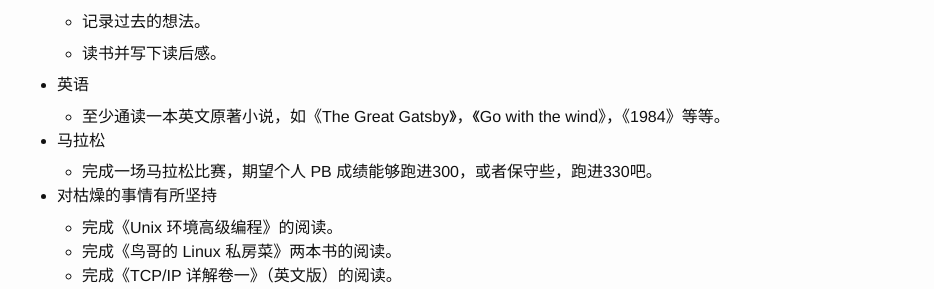
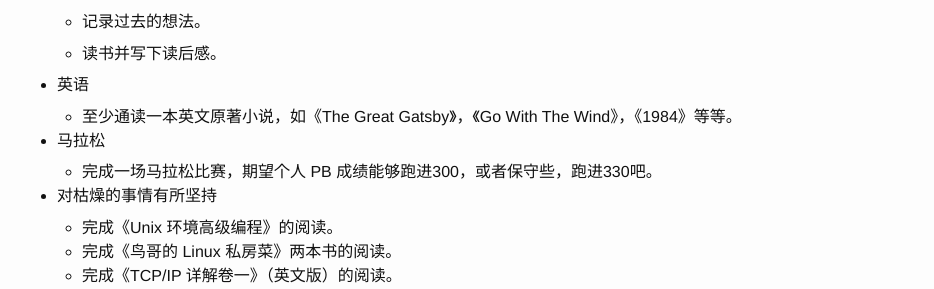
Before and after one commit to lianyu1115/lianyu, a Jekyll site: the page built from _essays/2021-02-19-我的大学时光.md, in a window 1280 px wide. Shown: the part 1447-1736 px from the top of the page, without its empty margins (173-1107 px from the left). Built offline with Jekyll 4.4.1, drawn with Linux system fonts in a browser that asks for light colours.

```diff
--- a/_essays/2021-02-19-我的大学时光.md
+++ b/_essays/2021-02-19-我的大学时光.md
@@ -55,7 +55,7 @@ tags: ''
 
 - 英语
 
-    - 至少通读一本英文原著小说，如《The Great Gatsby》，《Go with the wind》，《1984》等等。
+    - 至少通读一本英文原著小说，如《The Great Gatsby》，《Go With The Wind》，《1984》等等。
 
 - 马拉松
 
```
